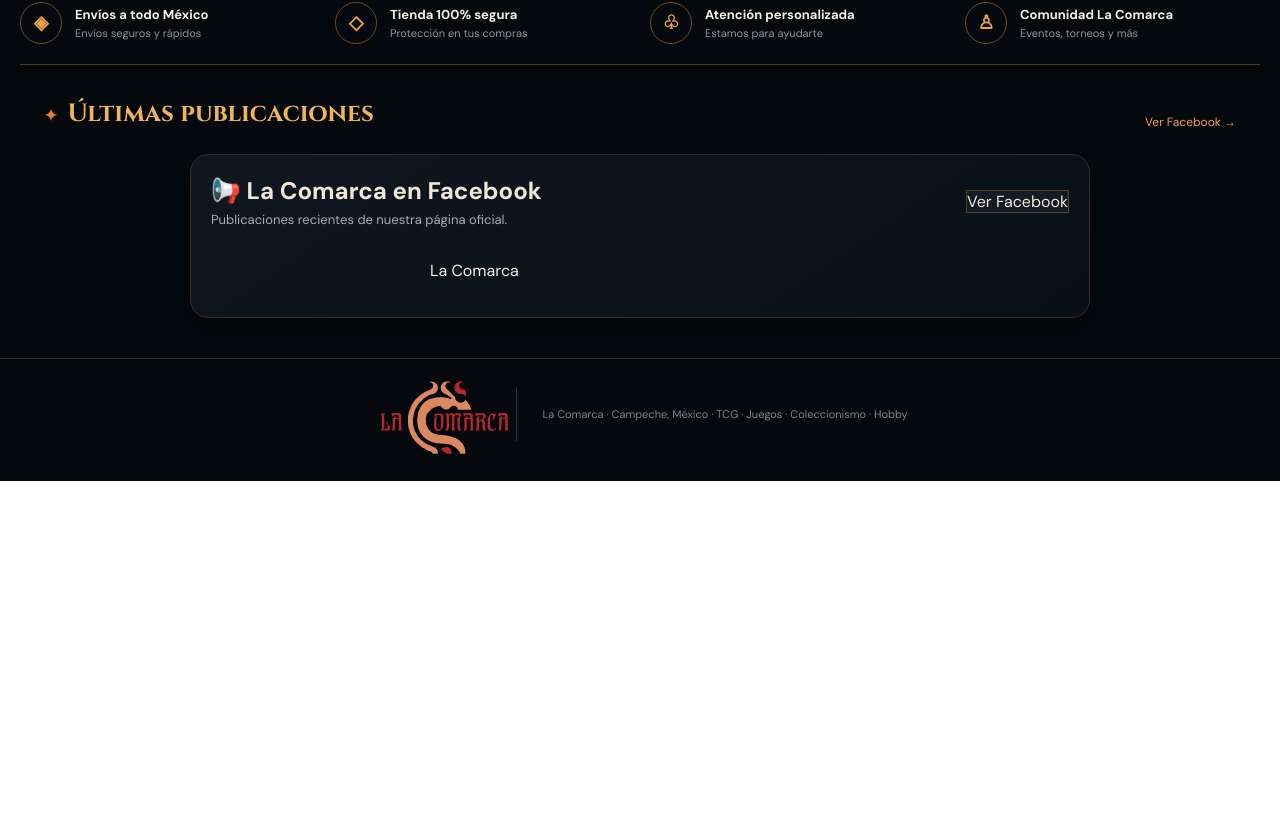
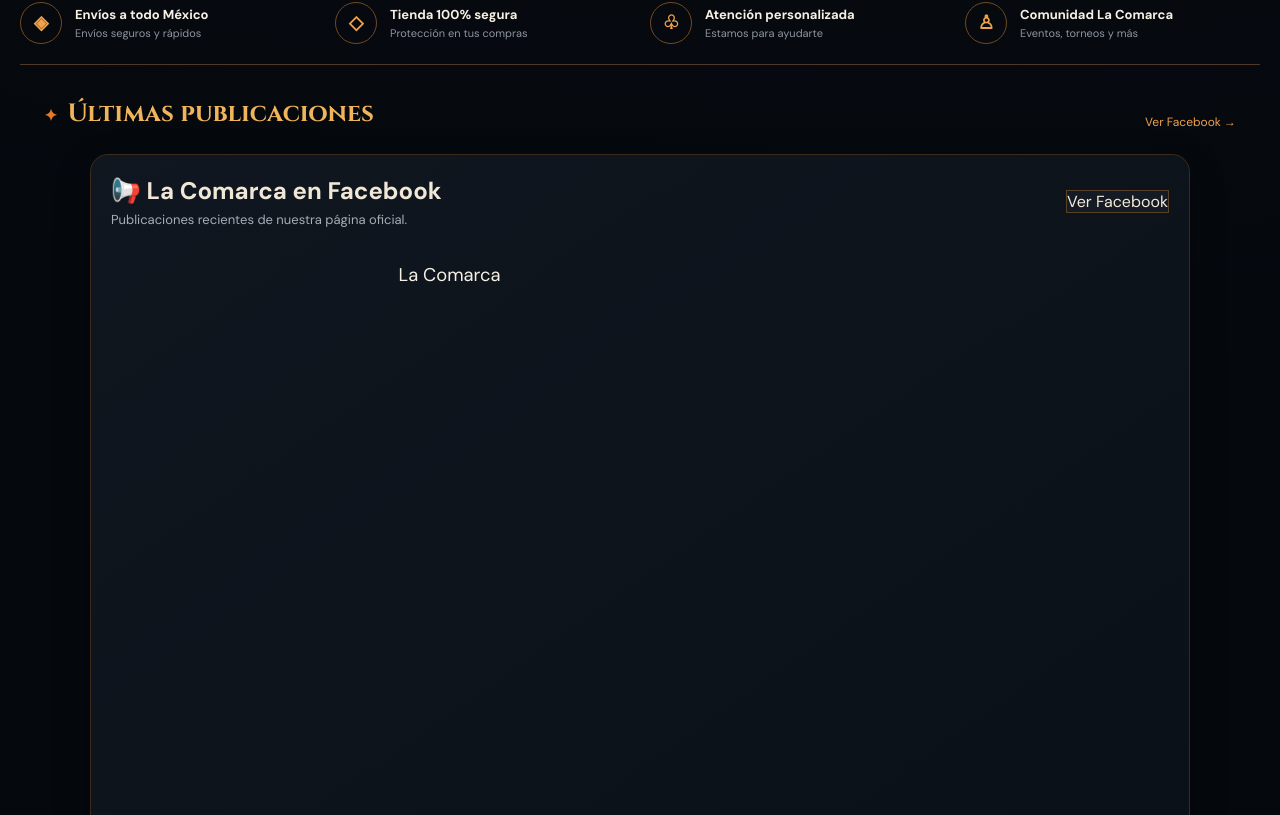
Before and after one commit to lacomarcaventas-del/la-comarca-pokemon, a Next.js app: page / in a window 1280 px wide. Shown: the part 3045-3860 px from the top of the page. Before the commit the page ends 3526 px from the top, so only its background shows below. Built offline with nearby package versions, Linux system fonts and the light colour scheme.

Commit message:
Enlarge Facebook timeline embed in section

```diff
--- a/components/FacebookFeed.tsx
+++ b/components/FacebookFeed.tsx
@@ -54,7 +54,7 @@ export default function FacebookFeed() {
   }, []);
 
   return (
-    <section className="panel" style={{ width: "100%", maxWidth: 900, margin: "24px auto 0" }}>
+    <section className="panel" style={{ width: "100%", maxWidth: 1100, margin: "24px auto 0" }}>
       <div className="categoryHeader">
         <div>
           <h2>📢 La Comarca en Facebook</h2>
@@ -72,23 +72,8 @@ export default function FacebookFeed() {
         </a>
       </div>
 
-      <div
-        style={{
-          display: "flex",
-          justifyContent: "center",
-          width: "100%",
-          marginTop: 16,
-        }}
-      >
-        <div
-          style={{
-            width: "100%",
-            maxWidth: 500,
-            minWidth: 0,
-            display: "flex",
-            justifyContent: "center",
-          }}
-        >
+      <div className="facebookFeedStage">
+        <div className="facebookFeedScale">
           <div
             className="fb-page"
             data-href="https://www.facebook.com/ComarcaTCG"
@@ -110,6 +95,14 @@ export default function FacebookFeed() {
           </div>
         </div>
       </div>
+      <style jsx>{`
+        .facebookFeedStage { width: 100%; min-height: 805px; margin-top: 16px; display: flex; justify-content: center; overflow: visible; }
+        .facebookFeedScale { width: 500px; height: 700px; flex: 0 0 500px; transform: scale(1.15); transform-origin: top center; }
+        @media (max-width: 640px) {
+          .facebookFeedStage { min-height: 700px; overflow: hidden; }
+          .facebookFeedScale { transform: scale(1); width: min(500px, 100%); flex-basis: min(500px, 100%); }
+        }
+      `}</style>
     </section>
   );
 }
```
